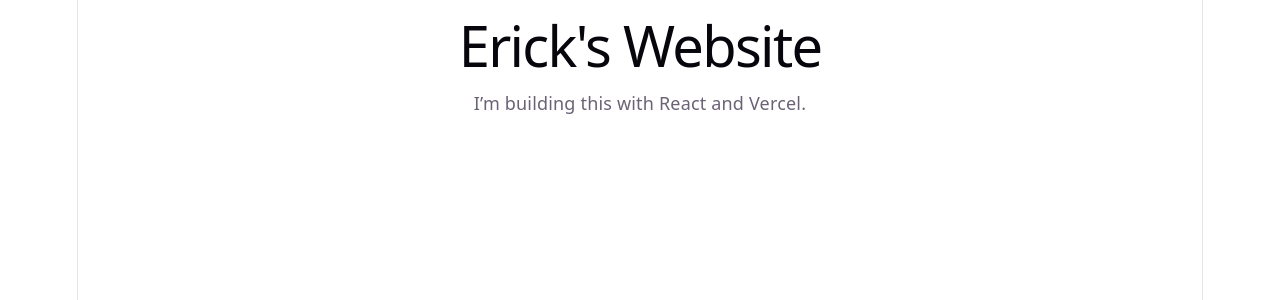
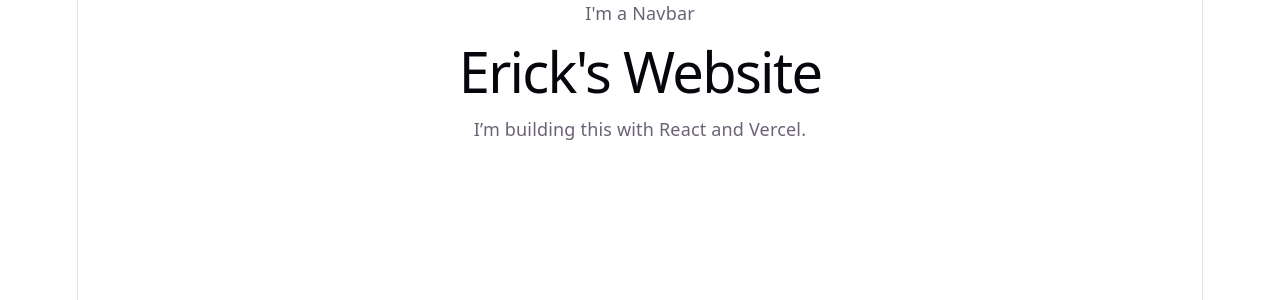
Before and after one commit to Erick-Pairault/erick-portfolio, a React (Vite) app: page / in a window 1280 px wide. Shown: the top 300 px of the page. Built offline with nearby package versions, Linux system fonts and the light colour scheme.

Commit message:
Added a Navbar - not reall

```diff
--- a/src/App.jsx
+++ b/src/App.jsx
@@ -1,8 +1,13 @@
+import Navbar from "./components/Navbar";
+
 export default function App() {
   return (
-    <main>
-      <h1>Erick's Website</h1>
-      <p>I’m building this with React and Vercel.</p>
-    </main>
+    <>
+      <Navbar />
+      <main>
+        <h1>Erick's Website</h1>
+        <p>I’m building this with React and Vercel.</p>
+      </main>
+    </>
   );
 }
--- /dev/null
+++ b/src/components/Navbar.jsx
@@ -0,0 +1,3 @@
+export default function Navbar() {
+  return <nav>I'm a Navbar</nav>;
+}
```
